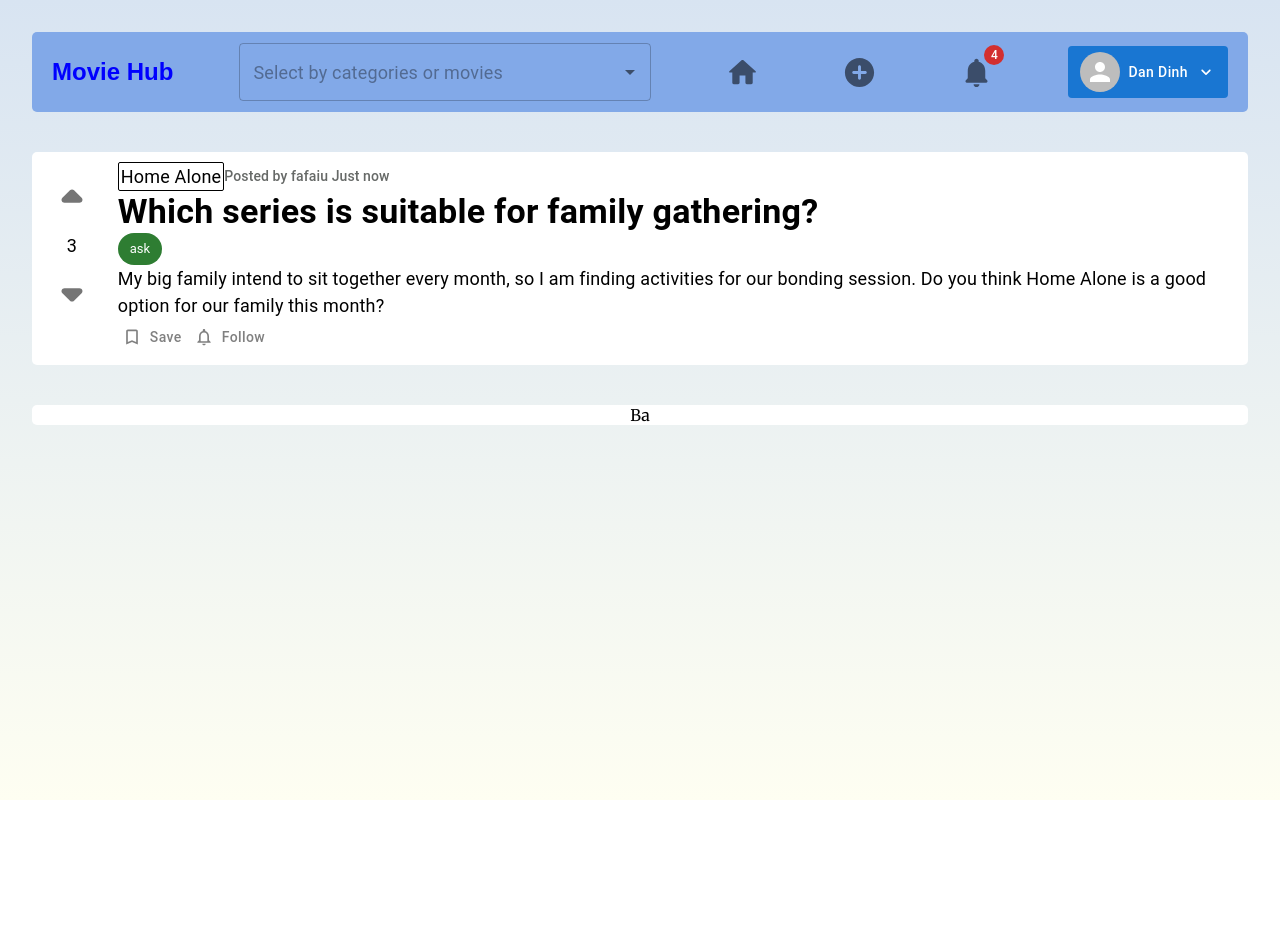
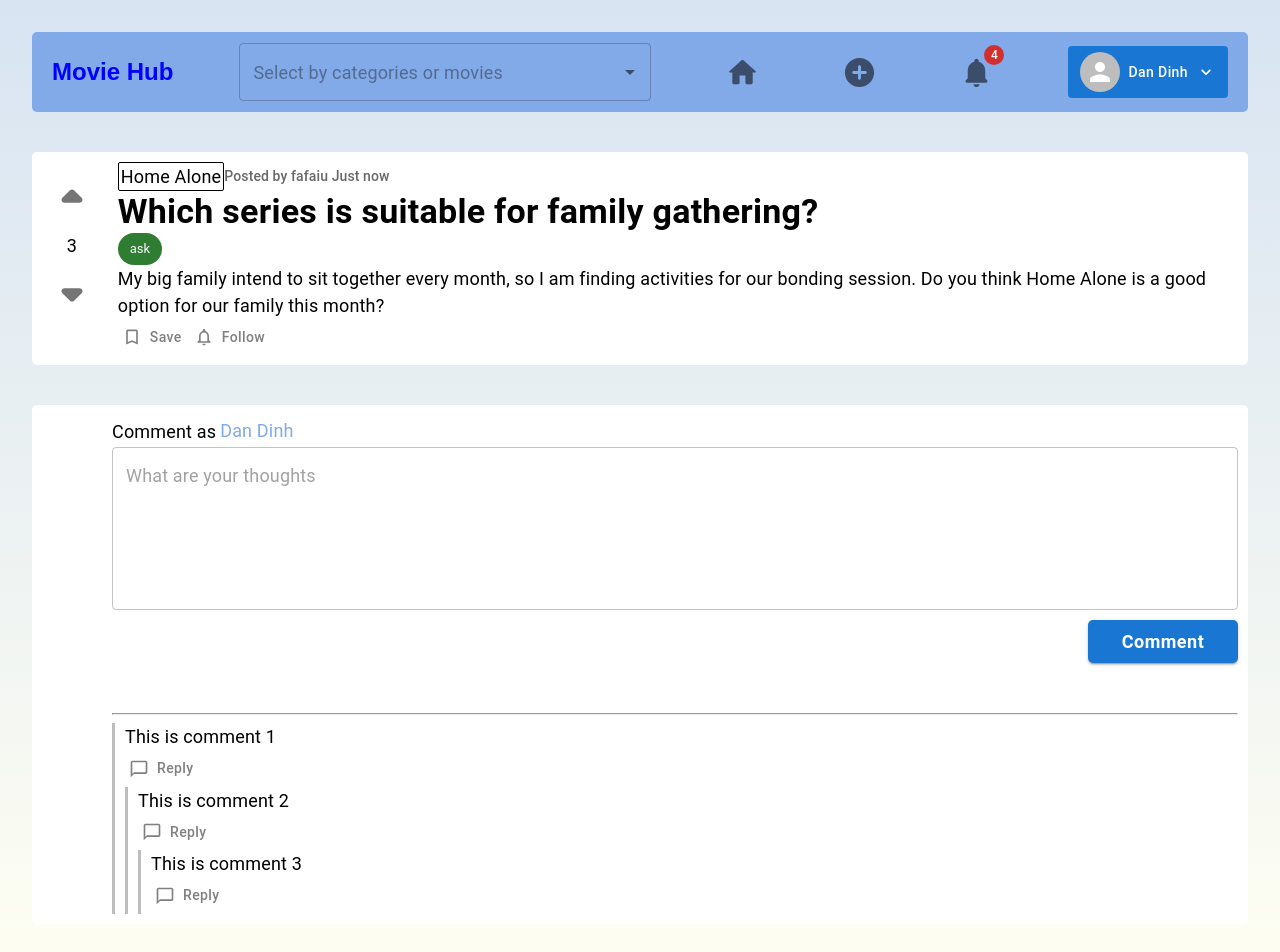
Before and after one commit to DennieDan/movie-frontend, a React (Vite) app: page / in a window 1280 px wide. Shown: the top 952 px of the page. Before the commit the page ends 800 px from the top, so only its background shows below. Built offline with nearby package versions, Linux system fonts and the light colour scheme.

Commit message:
add: nested comment + comment-slice

```diff
--- a/src/App.tsx
+++ b/src/App.tsx
@@ -30,9 +30,9 @@ const post_ex: PostItem = {
   content:
     "My big family intend to sit together every month, so I am finding activities for our bonding session. Do you think Home Alone is a good option for our family this month?",
   movie: "Home Alone",
-  topic: "ask",
   author: "fafaiu",
   votes: 3,
+  topic: "ask",
   created_at: "2024-01-01T13:51:50.417-07:00",
 };
 
@@ -49,6 +49,10 @@ function App() {
       h4: {
         textAlign: "left",
         fontWeight: 600,
+      },
+      subtitle1: {
+        color: "#82a9e8",
+        fontSize: 18,
       },
       subtitle2: {
         color: "#666967",
--- a/src/components/Post/Action.tsx
+++ b/src/components/Post/Action.tsx
@@ -2,7 +2,7 @@ import { Button, SvgIconTypeMap, Tooltip } from "@mui/material";
 import { OverridableComponent } from "@mui/material/OverridableComponent";
 import { ReactNode, useState } from "react";
 
-type ActionProps = {
+type ChangedActionProps = {
   FirstIcon: OverridableComponent<SvgIconTypeMap<object, "svg">> & {
     muiName: string;
   };
@@ -14,22 +14,33 @@ type ActionProps = {
   tooltip: string;
 };
 
-export default function Action({
-  FirstIcon,
-  SecondIcon,
-  firstName,
-  secondName,
-  tooltip,
-}: ActionProps) {
+type NonChangedActionProps = {
+  Icon: OverridableComponent<SvgIconTypeMap<object, "svg">> & {
+    muiName: string;
+  };
+  name: string;
+  onClick: () => void;
+};
+
+type ActionProps = ChangedActionProps | NonChangedActionProps;
+
+function isChangedActionProps(props): props is ChangedActionProps {
+  return "FirstIcon" in props;
+}
+
+export default function Action(props: ActionProps) {
+  if (isChangedActionProps(props)) {
+    const { FirstIcon, SecondIcon, firstName, secondName, tooltip } = props;
+    // eslint-disable-next-line react-hooks/rules-of-hooks
     const [isCliked, setIsClicked] = useState<boolean>(false);
 
-  function handleClick() {
+    const handleClick = () => {
       setIsClicked(true);
-  }
+    };
 
-  function handleUnclick() {
+    const handleUnclick = () => {
       setIsClicked(false);
-  }
+    };
     // const GreyIcon = styled(BookmarkBorderOutlinedIcon)({
     //   color: "grey",
     // });
@@ -66,3 +77,18 @@ export default function Action({
     );
     return <>{isCliked ? clickedButton : nonClickedButton}</>;
   }
+
+  const { Icon, name, onClick } = props;
+  return (
+    <Button
+      id="profile-button"
+      startIcon={<Icon />}
+      sx={{ color: "blue" }}
+      disableElevation
+      disableRipple
+      onClick={onClick}
+    >
+      {name}
+    </Button>
+  );
+}
--- a/src/components/Post/Comments.tsx
+++ b/src/components/Post/Comments.tsx
@@ -1,5 +1,161 @@
-import { Box } from "@mui/material";
+import { Box, Button, Stack, TextField, Typography } from "@mui/material";
+import { useState } from "react";
+import {
+  addAComment,
+  type CommentItem as CommentItemType,
+} from "../../store/comments-slice.ts";
+import { useAppDispatch, useAppSelector } from "../../store/hooks.ts";
+import ChatBubbleOutlineIcon from "@mui/icons-material/ChatBubbleOutline";
 
 export default function Comments() {
-  return <Box sx={{ backgroundColor: "white", borderRadius: "5px" }}>Ba</Box>;
+  const comments: CommentItemType[] = useAppSelector(
+    (state) => state.comments.items
+  );
+
+  // use later when we have id route
+  // const comments: CommentItemType[] = useAppSelector(
+  //   (state) => state.comments.items
+  // ).filter(c => c.post_id === id);
+
+  return (
+    <Box
+      display="flex"
+      flexDirection="column"
+      alignItems="left"
+      justifyContent="center"
+      sx={{
+        backgroundColor: "white",
+        borderRadius: "5px",
+        padding: "10px 10px 10px 80px",
+      }}
+    >
+      <Stack
+        direction="row"
+        alignItems="center"
+        justifyContent="flex-start"
+        spacing={0.5}
+      >
+        <Typography variant="body1">Comment as</Typography>
+        <Typography variant="subtitle1"> Dan Dinh</Typography>
+      </Stack>
+      <CommentInput />
+      <hr style={{ width: "100%", marginTop: "50px" }}></hr>
+      <Stack direction="column" spacing={5}>
+        {comments.map(
+          (comment) =>
+            comment.reply_to === undefined && (
+              <CommentItem key={comment.id} item={comment} />
+            )
+        )}
+      </Stack>
+    </Box>
+  );
 }
+
+type CommentItemProps = {
+  item: CommentItemType;
+};
+
+function CommentItem({ item }: CommentItemProps) {
+  const [isReplying, setIsReplying] = useState<boolean>(false);
+  const comments: CommentItemType[] = useAppSelector(
+    (state) => state.comments.items
+  );
+
+  const replies = comments.filter((c) => c.reply_to === item.id);
+
+  function handleClick() {
+    setIsReplying((prev) => !prev);
+  }
+
+  return (
+    <Box sx={{ padding: "0 0 0 10px", borderLeft: 3, borderColor: "grey.400" }}>
+      <Typography variant="body1">{item.body}</Typography>
+      <Stack direction="row" alignItems="center" justifyContent="flex-start">
+        <Button
+          id="profile-button"
+          startIcon={<ChatBubbleOutlineIcon />}
+          sx={{ color: "grey" }}
+          disableElevation
+          disableRipple
+          onClick={handleClick}
+        >
+          Reply
+        </Button>
+      </Stack>
+      {isReplying && (
+        <CommentInput item={item} onReply={() => setIsReplying(false)} />
+      )}
+      {replies.map((reply) => (
+        <CommentItem item={reply} />
+      ))}
+    </Box>
+  );
+}
+
+type PostCommentInputProps = {
+  item?: never;
+};
+
+type ReplyInputProps = {
+  item: CommentItemType;
+  onReply: () => void;
+};
+
+type CommentInputProps = PostCommentInputProps | ReplyInputProps;
+
+function isReplyInputProps(props): props is ReplyInputProps {
+  return "item" in props;
+}
+
+// eslint-disable-next-line no-shadow-restricted-names
+function CommentInput(props: CommentInputProps) {
+  const [commentBody, setCommentBody] = useState<string>("");
+  const dispatch = useAppDispatch();
+
+  const { item } = props;
+  function handleComment() {
+    const newComment = {
+      post_id: 2,
+      reply_to: item?.id,
+      body: commentBody,
+      comments: [],
+    };
+    dispatch(addAComment(newComment));
+    setCommentBody("");
+    if (isReplyInputProps(props)) {
+      const { onReply } = props;
+      onReply();
+    }
+  }
+
+  return (
+    <>
+      <TextField
+        fullWidth
+        multiline
+        placeholder="What are your thoughts"
+        minRows={5}
+        value={commentBody}
+        onChange={(event) => setCommentBody(event.target.value)}
+      />
+      <Box display="flex" flexDirection="row" justifyContent="flex-end">
+        <Button
+          component="label"
+          variant="contained"
+          disableRipple
+          sx={{
+            mt: "10px",
+            width: "150px",
+            fontSize: 18,
+            fontWeight: 700,
+            borderRadius: "5px",
+          }}
+          onClick={handleComment}
+        >
+          Comment
+        </Button>
+      </Box>
+    </>
+  );
+}
--- /dev/null
+++ b/src/dummy-comments.ts
@@ -0,0 +1,13 @@
+import { type CommentItem as CommentItemType } from "./store/comments-slice.ts";
+
+export const COMMENTS: CommentItemType[] = [
+  {
+    id: 1,
+    post_id: 2,
+    reply_to: undefined,
+    body: "This is comment 1",
+    comments: [],
+  },
+  { id: 2, post_id: 2, reply_to: 1, body: "This is comment 2", comments: [] },
+  { id: 3, post_id: 2, reply_to: 2, body: "This is comment 3", comments: [] },
+];
--- /dev/null
+++ b/src/store/comments-slice.ts
@@ -0,0 +1,56 @@
+import { PayloadAction, createSlice } from "@reduxjs/toolkit";
+import { COMMENTS } from "../dummy-comments.ts";
+
+let currentId: number = 3;
+
+export type CommentItem =
+  | {
+      id: number | undefined;
+      // user_id: number,
+      post_id: number;
+      reply_to: number | undefined;
+      body: string;
+      // created_at: string,
+      comments: CommentItem[]; // delete later
+    }
+  | undefined;
+
+type CommentsState = {
+  items: CommentItem[];
+};
+
+const initialState: CommentsState = {
+  items: COMMENTS,
+};
+
+export const commentsSlice = createSlice({
+  name: "comments",
+  initialState,
+  reducers: {
+    addAComment(
+      state,
+      action: PayloadAction<{
+        body: string;
+        post_id: number;
+        reply_to: number;
+        comments: CommentItem[];
+      }>
+    ) {
+      const newComment = {
+        id: ++currentId,
+        ...action.payload,
+      };
+      // const newComment = {
+      //   id: 100,
+      //   body: "Hi",
+      //   reply_to: 2,
+      //   comments: [],
+      // };
+      console.log(newComment);
+      state.items = [newComment, ...state.items];
+      console.log(state.items);
+    },
+  },
+});
+
+export const { addAComment } = commentsSlice.actions;
--- a/src/store/store.ts
+++ b/src/store/store.ts
@@ -1,9 +1,11 @@
 import { configureStore } from "@reduxjs/toolkit";
 import { postsSlice } from "./posts-slice.ts";
+import { commentsSlice } from "./comments-slice.ts";
 
 export const store = configureStore({
   reducer: {
     posts: postsSlice.reducer,
+    comments: commentsSlice.reducer,
   },
 });
 
```
Lines whose indentation alone changed are shown as unchanged.
